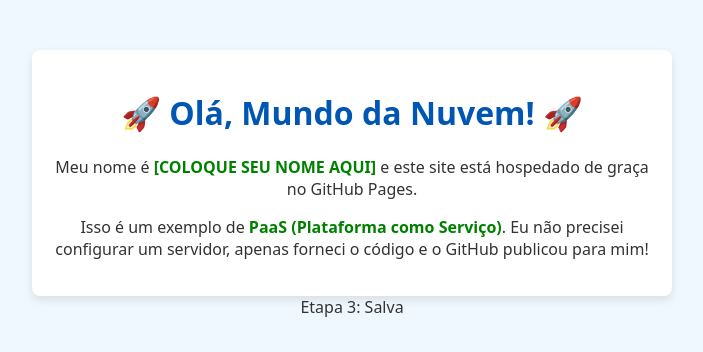
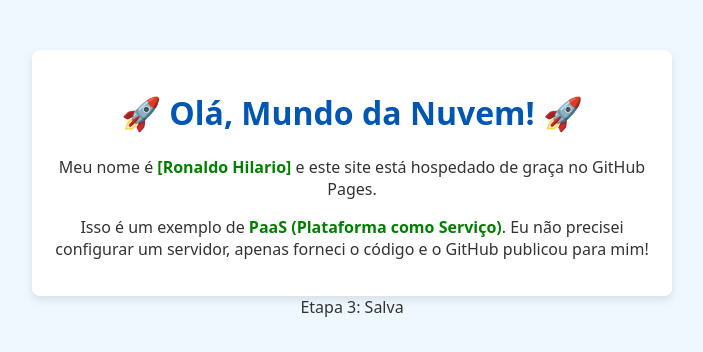
Before and after one commit to hilarioronaldo1997-maker/hilarioronaldo1997.giyhub.io, a plain HTML site: page index.html in a window 1280 px wide. Shown: the whole page, without its empty margins (288-991 px from the left). Drawn offline with Linux system fonts and the light colour scheme.

Commit message:
Update index.html

```diff
--- a/index.html
+++ b/index.html
@@ -16,7 +16,7 @@ b { color: green; }
 <body>
 <div class="container">
 <h1>🚀 Olá, Mundo da Nuvem! 🚀</h1>
-<p>Meu nome é <b>[COLOQUE SEU NOME AQUI]</b> e este site está hospedado de
+<p>Meu nome é <b>[Ronaldo Hilario]</b> e este site está hospedado de
 graça no GitHub Pages.</p>
 <p>Isso é um exemplo de <b>PaaS (Plataforma como Serviço)</b>. Eu não precisei
 configurar um servidor, apenas forneci o código e o GitHub publicou para mim!</p>
```
